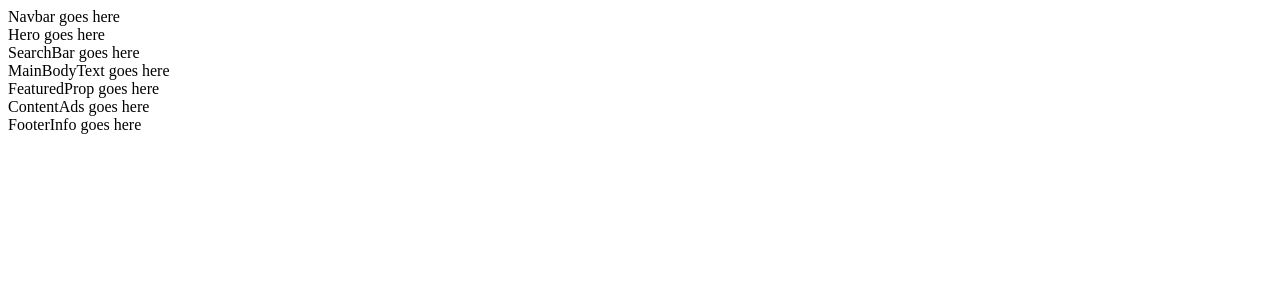
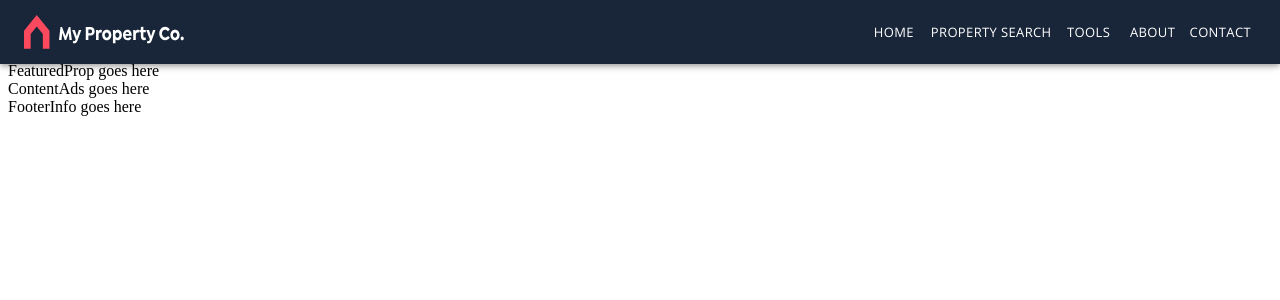
Before and after one commit to MattVersfeld/MyPropCo, a React (Vite) app in the folder MyPropCo/: page / in a window 1280 px wide. Shown: the top 300 px of the page. Built offline with nearby package versions, Linux system fonts and the light colour scheme.

Commit message:
Completed top Navbar

```diff
--- a/MyPropCo/index.html
+++ b/MyPropCo/index.html
@@ -3,14 +3,18 @@
 
 <head>
   <meta charset="UTF-8" />
-  <link rel="icon" type="image/svg+xml" href="/vite.svg" />
   <meta name="viewport" content="width=device-width, initial-scale=1.0" />
+  <link rel="preconnect" href="https://fonts.googleapis.com">
+  <link rel="preconnect" href="https://fonts.gstatic.com" crossorigin>
+  <link href="https://fonts.googleapis.com/css2?family=Open+Sans:ital,wght@0,300..800;1,300..800&display=swap"
+    rel="stylesheet">
   <title>MyPropCo</title>
 </head>
 
 <body>
   <div id="root"></div>
   <script type="module" src="/src/main.jsx"></script>
+
 </body>
 
 </html>
--- a/MyPropCo/package.json
+++ b/MyPropCo/package.json
@@ -12,9 +12,12 @@
   "dependencies": {
     "@emotion/react": "^11.11.3",
     "@emotion/styled": "^11.11.0",
+    "@mui/icons-material": "^5.15.10",
     "@mui/material": "^5.15.10",
+    "@mui/styled-engine-sc": "^6.0.0-alpha.16",
     "react": "^18.2.0",
-    "react-dom": "^18.2.0"
+    "react-dom": "^18.2.0",
+    "styled-components": "^6.1.8"
   },
   "devDependencies": {
     "@types/react": "^18.2.55",
--- a/MyPropCo/src/App.css
+++ b/MyPropCo/src/App.css
@@ -0,0 +1,8 @@
+.nav__toolbar {
+    display: flex;
+}
+
+.nav__image {
+    margin-right: auto;
+    max-width: 10rem;
+}
--- /dev/null
+++ b/MyPropCo/src/components/Hamburger.jsx
@@ -0,0 +1,50 @@
+import * as React from 'react';
+import IconButton from '@mui/material/IconButton';
+import MenuIcon from '@mui/icons-material/Menu';
+import Menu from '@mui/material/Menu';
+import MenuItem from '@mui/material/MenuItem';
+
+export default function BasicMenu() {
+    const [anchorEl, setAnchorEl] = React.useState(null);
+    const open = Boolean(anchorEl);
+    const handleClick = (event) => {
+        setAnchorEl(event.currentTarget);
+    };
+    const handleClose = () => {
+        setAnchorEl(null);
+    };
+
+    return (
+        <div>
+            <IconButton
+                id="basic-button"
+                aria-controls={open ? 'basic-menu' : undefined}
+                aria-haspopup="true"
+                aria-expanded={open ? 'true' : undefined}
+                onClick={handleClick}
+                size="large"
+                edge="start"
+                color="inherit"
+                aria-label="menu"
+                sx={{ mr: 2 }}
+            >
+                <MenuIcon />
+            </IconButton>
+            <Menu
+                id="basic-menu"
+                anchorEl={anchorEl}
+                open={open}
+                onClose={handleClose}
+                MenuListProps={{
+                    'aria-labelledby': 'basic-button',
+                }}
+            >
+                <MenuItem onClick={handleClose}>Home</MenuItem>
+                <MenuItem onClick={handleClose}>Property Search</MenuItem>
+                <MenuItem onClick={handleClose}>Tools</MenuItem>
+                <MenuItem onClick={handleClose}>About</MenuItem>
+                <MenuItem onClick={handleClose}>Contact</MenuItem>
+            </Menu>
+        </div>
+    );
+}
--- a/MyPropCo/src/components/Navbar.jsx
+++ b/MyPropCo/src/components/Navbar.jsx
@@ -1,9 +1,38 @@
+import * as React from 'react';
+import AppBar from '@mui/material/AppBar';
+import Box from '@mui/material/Box';
+import Toolbar from '@mui/material/Toolbar';
+import Button from '@mui/material/Button';
+import Hamburger from './Hamburger';
 
+export default function ButtonAppBar() {
 
-export default function Navbar() {
-
+    const [width, setWidth] = React.useState(window.innerWidth);
+    const breakpoint = 992;
+    React.useEffect(() => {
+        const handleResizeWindow = () => setWidth(window.innerWidth);
+        window.addEventListener("resize", handleResizeWindow);
+        return () => {
+            window.removeEventListener("resize", handleResizeWindow);
+        };
+    }, []);
 
     return (
-        <div>Navbar goes here</div>
-    )
+        <Box sx={{ flexGrow: 1 }}>
+            <AppBar sx={{
+                backgroundColor: '#19263A'
+            }}>
+                <Toolbar className='nav__toolbar'>
+                    <img className='nav__image' src="./src/assets/logo.svg" alt="Logo" />
+                    {breakpoint > width ? <Hamburger /> : <div>
+                        <Button sx={{ fontFamily: 'Open Sans', fontWeight: '15' }} size='small' color="inherit">Home</Button>
+                        <Button sx={{ fontFamily: 'Open Sans', fontWeight: '15' }} size='small' color="inherit">Property Search</Button>
+                        <Button sx={{ fontFamily: 'Open Sans', fontWeight: '15' }} size='small' color="inherit">Tools</Button>
+                        <Button sx={{ fontFamily: 'Open Sans', fontWeight: '15' }} size='small' color="inherit">About</Button>
+                        <Button sx={{ fontFamily: 'Open Sans', fontWeight: '15' }} size='small' color="inherit">Contact</Button>
+                    </div>}
+                </Toolbar>
+            </AppBar>
+        </Box >
+    );
 }
```
Also changed, not shown: 1 other file (tests, documents, lock files or other folders).
